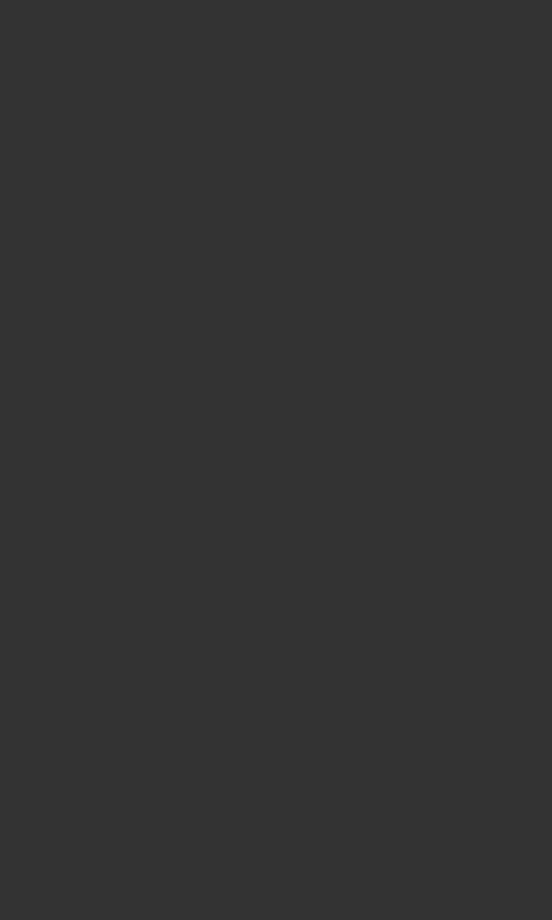
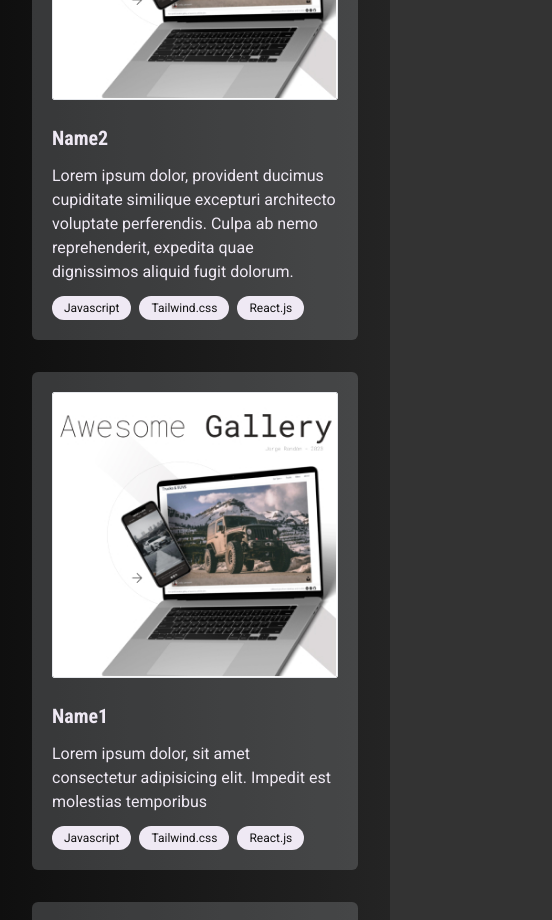
Before and after one commit to jor-g-r/portfolio-Jorge-Rondon, a Next.js app in the folder portfolio/: page / in a window 390 px wide. Shown: the part 1040-1960 px from the top of the page, 552 px wide, since content can reach past the window. Before the commit the page ends 971 px from the top, so only its background shows below. Built offline with nearby package versions, Linux system fonts and the light colour scheme.

Commit message:
cards grid layout for responsive, ternary operator

```diff
--- a/portfolio/src/app/components/Projects.tsx
+++ b/portfolio/src/app/components/Projects.tsx
@@ -22,7 +22,7 @@ const projectsInitialData = [
         url: 'url',
         description: ' Lorem ipsum dolor, provident ducimus cupiditate similique excepturi architecto voluptate perferendis. Culpa ab nemo reprehenderit, expedita quae dignissimos aliquid fugit dolorum. ',
         tags: ['Javascript', 'Tailwind.css', 'React.js'],
-        row: 2,
+        row: 1,
         col: 1,
     },
     {
@@ -32,8 +32,18 @@ const projectsInitialData = [
         url: 'url',
         description: ' Lorem ipsum dolor, sit amet consectetur adipisicing elit. Impedit est molestias temporibus',
         tags: ['Javascript', 'Tailwind.css', 'React.js'],
-        row: 2,
+        row: 1,
         col: 1,
+    },
+    {
+        name: ' name1',
+        thumbnail: imgProject,
+        alt : 'project image description',
+        url: 'url',
+        description: ' Lorem ipsum dolor, sit amet consectetur adipisicing elit. Impedit est molestias temporibus',
+        tags: ['Javascript', 'Tailwind.css', 'React.js'],
+        row: 1,
+        col: 2,
     }
 
 ]
@@ -44,34 +54,41 @@ export default function Projects (){
 
     return(
         <>
-        <section className="border-b min-h-screen border-solid border-dark-500 " id='projects'>
-            <div className="container mx-auto px-8 lg:px-[68px] pt-12">
+        <section className="border-b min-h-screen border-solid border-dark-500 pb-32" id='projects'>
+            <div className="container mx-auto px-8 xl:px-[68px] pt-12">
                 <div className="mx-auto">
                     <h2 className="condensed text-4xl lg:text-5xl uppercase -tracking-wide text-center pt-4">Projects</h2>
                 </div>
 
-                <div className="w-full px-14 pt-20">
-                    <div className="grid grid-cols-3 gap-8">
+                <div className="w-full pt-20">
+                    <div className="grid grid-col-1 md:grid-cols-2 lg:grid-cols-3 gap-8">
                         {projectItems.map((item) =>{
                             return (
                                 <>
-                                <div className="w-full p-5 flex flex-col bg-gray-300 bg-opacity-20 rounded-md">
-                                    <Image
+                                <div className={`w-full p-5 flex bg-gray-300 bg-opacity-20 rounded-md
+                                                            ${item.row === 2 ? 'lg:row-span-2 md:col-span-2 lg:col-span-1' : ''}
+                                                            ${item.col === 2 ? 'md:col-span-2 md:flex-row md:gap-x-6 flex-col' : 'flex-col'}`}>
+                                    <a href={item.url}>
+                                        <Image
                                         src={item.thumbnail}
                                         alt={item.alt}
-                                        className='w-full rounded-sm border'
+                                        className={`w-full lg:max-w-[404px] rounded-sm border ${item.col === 2 ? 'md:max-w-[296px]': ''}`}
+
                                         />
+                                    </a>
                                     <div className="flex flex-col justify-between h-full">
-                                        <div className="text-white-100 mt-6">
-                                            <h3 className='text-xl condensed capitalize pb-3 lg:text-[32px] font-bold'>{item.name}</h3>
+                                        <div className="text-white-100 mt-6 w-full">
+                                            <a href={item.url}>
+                                                <h3 className='text-xl condensed capitalize pb-3 lg:text-[32px] font-bold'>{item.name}</h3>
+                                            </a>
                                             <p className=''>{item.description}</p>
                                         </div>
 
-                                        <div className="flex gap-2 mt-3">
+                                        <div className="flex gap-2 mt-3 flex-wrap">
                                             {item.tags.map((tag, index) => {
                                                 return (
                                                     <>
-                                                    <span key={index} className='text-dark-950 bg-white-100 px-3 py-1 rounded-full text-sm cursor-default hover:scale-105 ease-out duration-500'>
+                                                    <span key={index} className='text-dark-950 bg-white-100 px-3 py-1 rounded-full text-xs cursor-default hover:scale-105 ease-out duration-500'>
                                                         {tag}
                                                     </span>
                                                     </>
```
